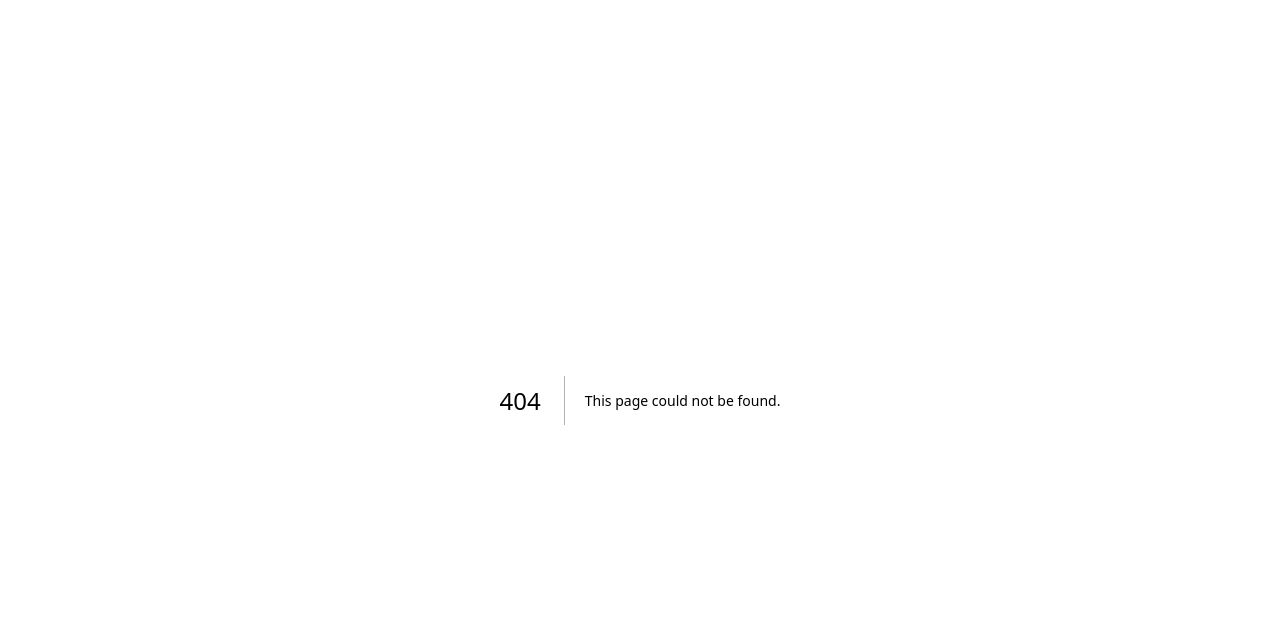
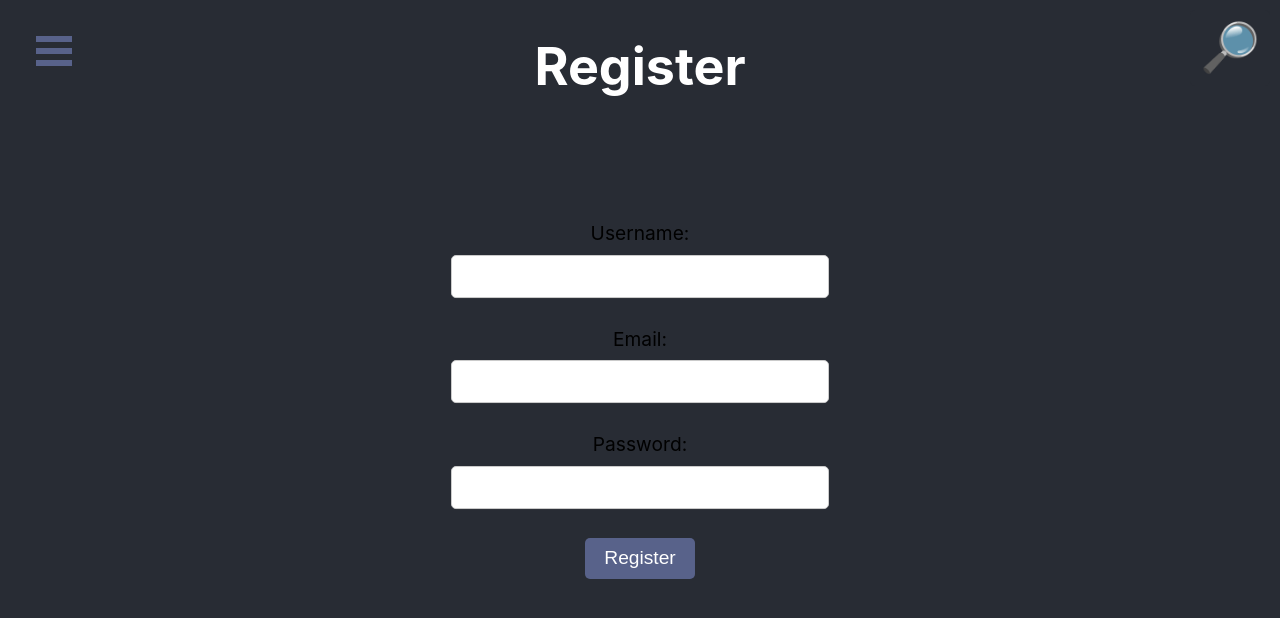
Before and after one commit to AnthonySchneider2000/NextJS-YouTube-Playlist-Manager, a Next.js app: page /Register in a window 1280 px wide. Before the commit this address had no page. Shown: the top 618 px of the page. Built offline with nearby package versions, Linux system fonts and the light colour scheme.

Commit message:
.env for key. fixed crashing from model imports

```diff
--- a/models/playlist.js
+++ b/models/playlist.js
@@ -8,7 +8,7 @@ const playlistSchema = new mongoose.Schema({
   },
   songs: [{
     type: mongoose.Schema.Types.ObjectId,
-    ref: 'Song',
+    ref: 'SongModel', //the ref is the name of the model that we are referencing
   }],
 });
 
--- a/package.json
+++ b/package.json
@@ -6,7 +6,8 @@
     "dev": "next dev",
     "build": "next build",
     "start": "next start",
-    "lint": "next lint"
+    "lint": "next lint",
+    "debug": "node --inspect-brk node_modules/.bin/next dev"
   },
   "dependencies": {
     "mongoose": "^7.0.3",
--- a/pages/Playlists.js
+++ b/pages/Playlists.js
@@ -1,3 +1,4 @@
+//Playlists.js
 import Playlist from "./Playlist";
 import Sidebar from "./Sidebar";
 import React from "react";
--- /dev/null
+++ b/pages/Register.js
@@ -0,0 +1,25 @@
+import React from "react";
+import Sidebar from "./Sidebar";
+import SearchButton from "./SearchButton";
+import styles from "../styles/App.module.css";
+
+export default function Register() {
+  return (
+    <div className={styles["App"]}>
+      <Sidebar pageWrapId="page-wrap" outerContainerId="outer-container" />
+      <div className={styles["App-header"]}>
+        <h1>Register</h1>
+      </div>
+      <form className={styles["registration-form"]}>
+        <label htmlFor="username">Username:</label>
+        <input type="text" id="username" name="username" required />
+        <label htmlFor="email">Email:</label>
+        <input type="email" id="email" name="email" required />
+        <label htmlFor="password">Password:</label>
+        <input type="password" id="password" name="password" required />
+        <button type="submit">Register</button>
+      </form>
+      <SearchButton />
+    </div>
+  );
+}
--- a/pages/Sidebar.js
+++ b/pages/Sidebar.js
@@ -21,7 +21,8 @@ const Sidebar = (props) => {
       <Link href="/" className={styles["menu-item"]}>Home</Link>
       <Link href="/Playlists" className={styles["menu-item"]}>Playlists</Link>
       <Link href="/SubmitSong" className={styles["menu-item"]}>Submit Song</Link>
-
+      <Link href="/Login" className={styles["menu-item"]}>Login</Link>
+      <Link href="/Register" className={styles["menu-item"]}>Register</Link>
     </Menu>
   );
 };
--- a/pages/db.js
+++ b/pages/db.js
@@ -3,7 +3,7 @@ import mongoose from 'mongoose';
 
 const connectToDatabase = async () => {
   try {
-    await mongoose.connect('mongodb+srv://tonyschneider3:5T3DMK5Nl2oeeoV7@cluster0.o4pbhsl.mongodb.net/music-db', {
+    await mongoose.connect(process.env.MONGO_URI, {
       useNewUrlParser: true,
       useUnifiedTopology: true,
     });
--- a/styles/App.module.css
+++ b/styles/App.module.css
@@ -48,3 +48,42 @@
   /* background-color: #58628a; */
   color: #c7d3ff;
 }
+.registration-form {
+  position: absolute;
+  top: 50%;
+  left: 50%;
+  transform: translate(-50%, -50%);
+  /* Add other styles as needed */
+}
+
+.registration-form label {
+  font-size: 1.2em;
+  margin-bottom: 0.5em;
+  display: block;
+}
+
+.registration-form input {
+  width: 100%;
+  max-width: 20em;
+  margin-bottom: 1.5em;
+  padding: 0.5em;
+  font-size: 1.2em;
+  border-radius: 5px;
+  border: 1px solid #ccc;
+  outline: none;
+}
+
+.registration-form button {
+  background-color: #58628a;
+  color: white;
+  font-size: 1.2em;
+  padding: 0.5em 1em;
+  border-radius: 5px;
+  border: none;
+  cursor: pointer;
+  transition: background-color 0.3s ease-in-out;
+}
+
+.registration-form button:hover {
+  background-color: #c7d3ff;
+}
```
Also changed, not shown: pages/Login.js (added, +23 -0 lines), pages/index.js (+2 -11 lines).
